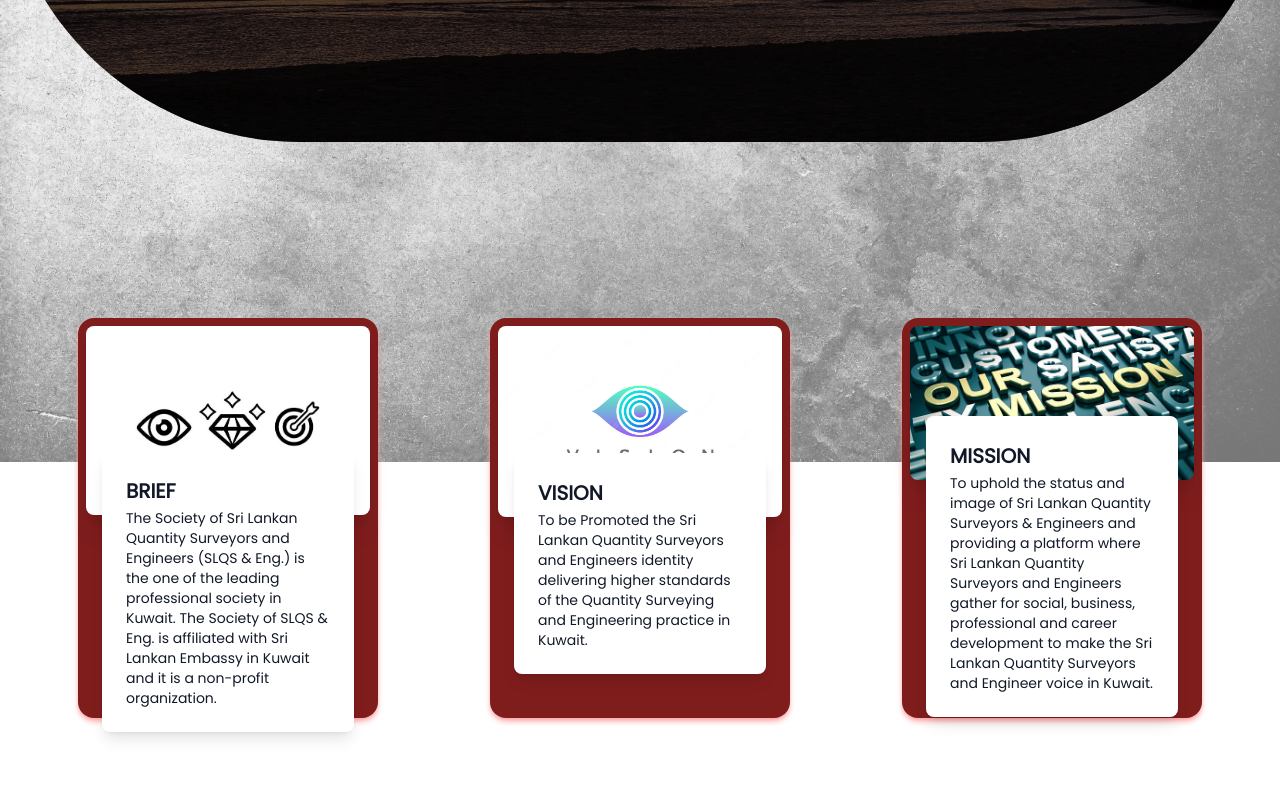
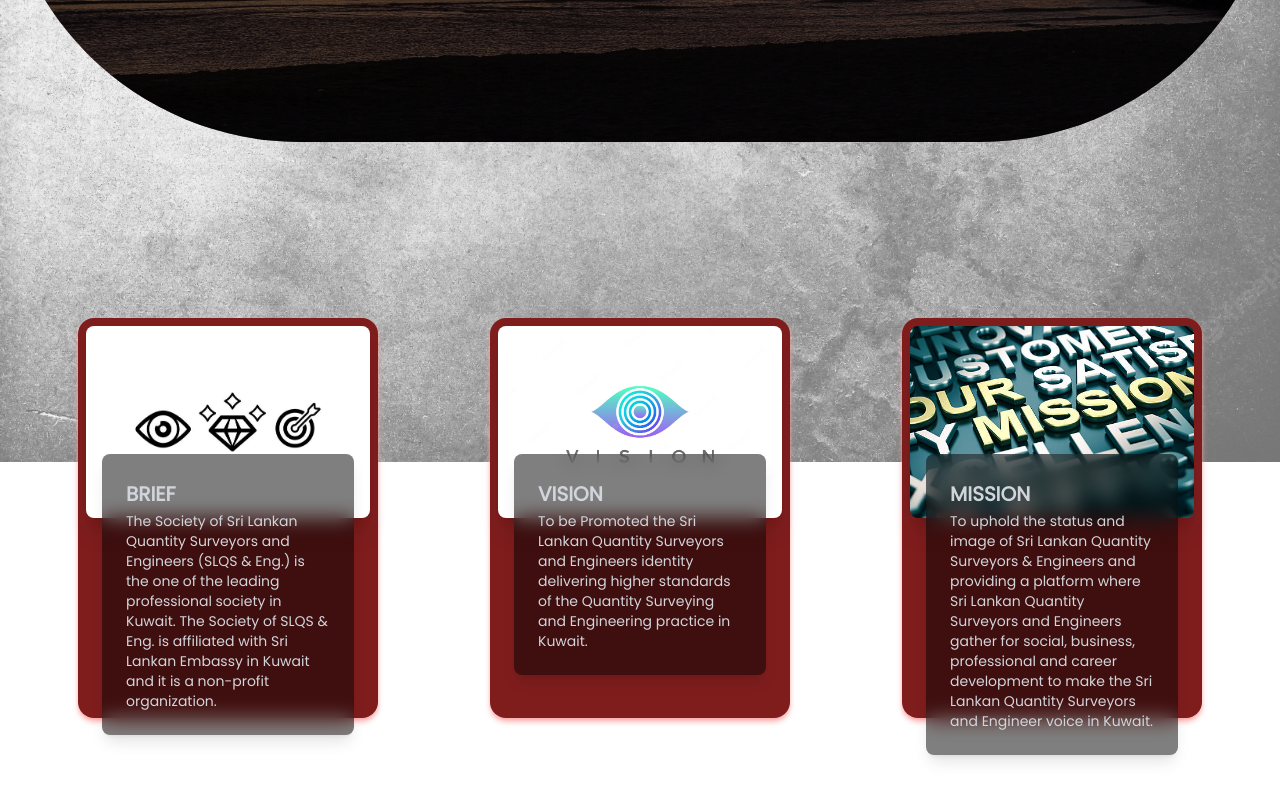
Before and after one commit to weerawi/slqs, a React (Create React App) app in the folder slqs-eng/: page /aboutus in a window 1280 px wide. Shown: the part 338-1138 px from the top of the page. Built offline with nearby package versions, Linux system fonts and the light colour scheme; no server answers; a web font is replaced by a local one.

Commit message:
updateaboutcard design

```diff
--- a/slqs-eng/src/Components/Aboutcard.jsx
+++ b/slqs-eng/src/Components/Aboutcard.jsx
@@ -6,21 +6,26 @@ const Aboutcard = (props) => {
     <div className='group'>
 
         <div
-        class="shadow-red-300 shadow-md hover:scale-[1.04] transition-all w-max-[350px] h-max-[500px] lg:w-[300px] md:w-[350px] w-[280px] md:h-[400px] h-[380px]
-            bg-red-900 duration-500  rounded-2xl antialiased text-gray-900">
+        class="shadow-red-300 shadow-md hover:scale-[1.04] transition-all  w-max-[350px] h-max-[500px] lg:w-[300px] md:w-[350px] w-[280px] md:h-[400px] h-[380px]
+            bg-red-900 duration-500  rounded-2xl antialiased text-gray-300">
         <div className='p-2'>
           <img src={props.image}
-           alt=" random imgee" class="w-full object-cover object-center rounded-lg shadow-xl" />
+           alt=" random imgee" class="w-full h-48 object-cover object-center rounded-lg shadow-xl" />
           <div class="relative px-4 -mt-16   ">
-            <div class="bg-white transition-all duration-700 group-hover:text-gray-100 group-hover:bg-neutral-600  p-6 rounded-lg shadow-lg">
-              <div class="flex items-baseline">
+            <div
+            style={{
+              backdropFilter:'blur(10px)',
+              background:'rgba(0,0,0,0.5)'
 
+            }} class=" transition-all  duration-700 group-hover:text-white group-hover:font-medium   p-6 rounded-lg shadow-lg">
+              {/* <div class="flex items-baseline">
 
-              </div>
+                dfgdfgd
+              </div> */}
               <h4 class="mt-1 text-xl font-semibold uppercase leading-tight truncate">{props.name}</h4>
-              <div class="mt-1 text-sm">
+              <div class=" mt-1 text-sm">
               {props.descripton}
-                <span class="text-gray-600 text-sm">  </span>
+
               </div>
 
             </div>
```
